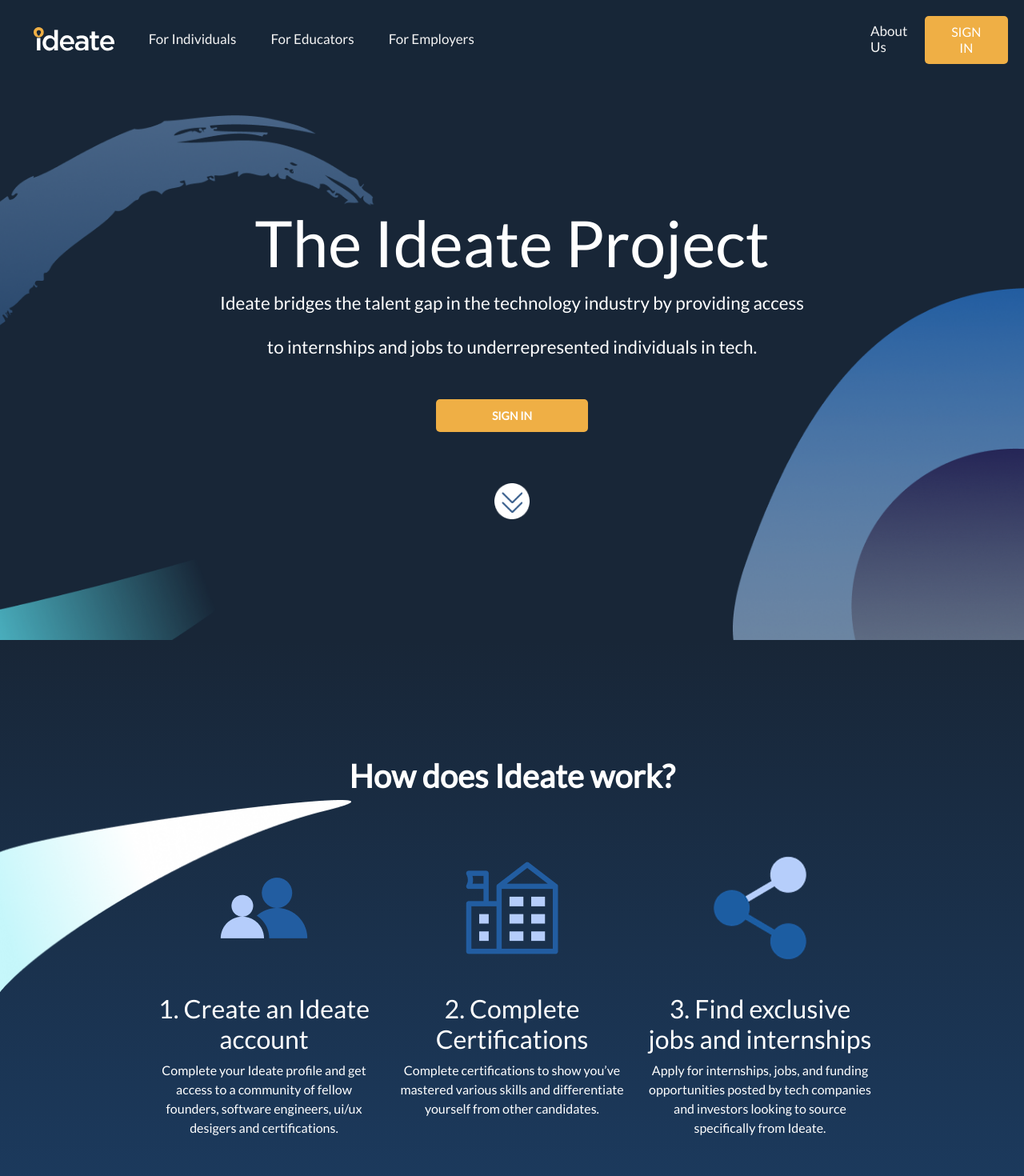
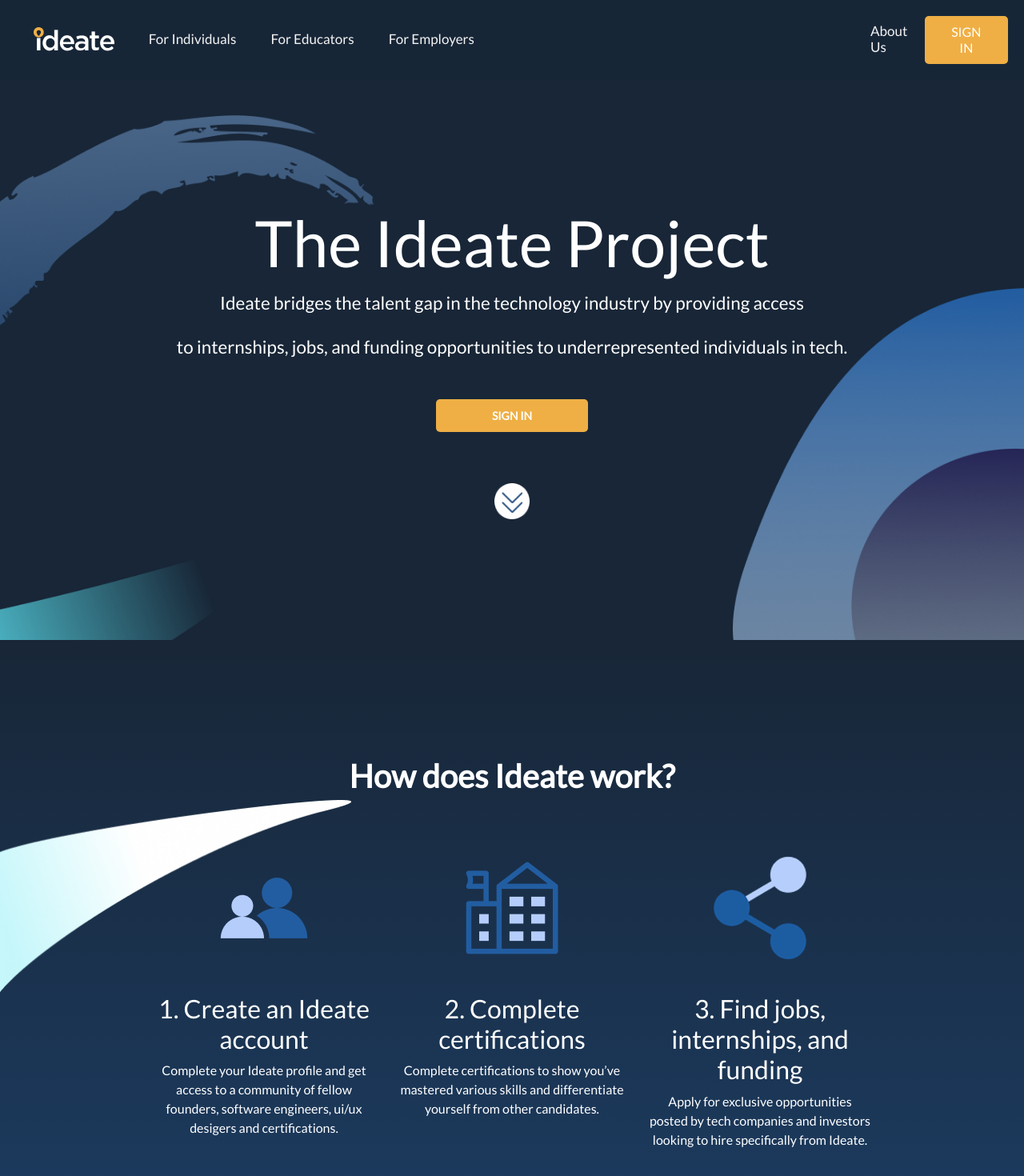
Before and after one commit to ideateproject/landing, a React (Create React App) app: page / in a window 1280 px wide. Shown: the top 1470 px of the page at 80% size. Built offline with nearby package versions, Linux system fonts and the light colour scheme.

Commit message:
Thomas website changes

```diff
--- a/src/pages/Home.js
+++ b/src/pages/Home.js
@@ -110,7 +110,7 @@
 					<p className="main__title">The Ideate Project</p>
 					<p className="top__main__tagline">
 						Ideate bridges the talent gap in the technology industry by providing access
-					  <p>to internships and jobs to underrepresented individuals in tech.</p>
+					  <p>to internships, jobs, and funding opportunities to underrepresented individuals in tech.</p>
 					   </p>
 
 					<div className="main__button">
@@ -196,7 +196,7 @@
 								/>
 							</div>
 							<div className="platform_description">
-								<h2>2. Complete Certifications</h2>
+								<h2>2. Complete certifications</h2>
 								<p>
 								Complete certifications to show you’ve mastered various skills and differentiate
 								 yourself from other candidates.
@@ -212,10 +212,10 @@
 								/>
 							</div>
 							<div className="platform_description">
-								<h2>3. Find exclusive jobs and internships</h2>
+								<h2>3. Find jobs, internships, and funding</h2>
 								<p>
-								Apply for internships, jobs, and funding opportunities posted by
-								 tech companies and investors looking to source specifically from Ideate.
+								Apply for exclusive opportunities posted by tech companies and investors looking
+								 to hire specifically from Ideate.
 								</p>
 							</div>
 						</Col>
@@ -232,7 +232,7 @@
 				<div className="app__aboutUsDescOne">
 					<p>
 					In the 1980’s, middle- and lower-income Americans were responsible for over 40% of the United States' GDP.  Today, middle- and lower-income Americans account for less than 20% of the national GDP,  while 53% of college graduates currently end up underemployed 6 months after graduation.
-					<p></p>
+					<p> </p>
 					<p>Meanwhile, the technology sector is growing faster than ever, creating jobs and generational wealth at a rate we haven’t seen in our lifetimes. Unfortunately, there is currently not enough talent to support the technology industry’s growth, as we are set to have an 85 million person talent shortage by 2030.  </p>
 					<p> </p>
 					<p>Ideate is here to bridge this gap by providing access to the necessary credentials for individuals to get jobs in the tech industry ultimately gaining access to economic mobility and the American Dream, while helping technology companies address the ever-widening talent gap in the process.  </p>
```
